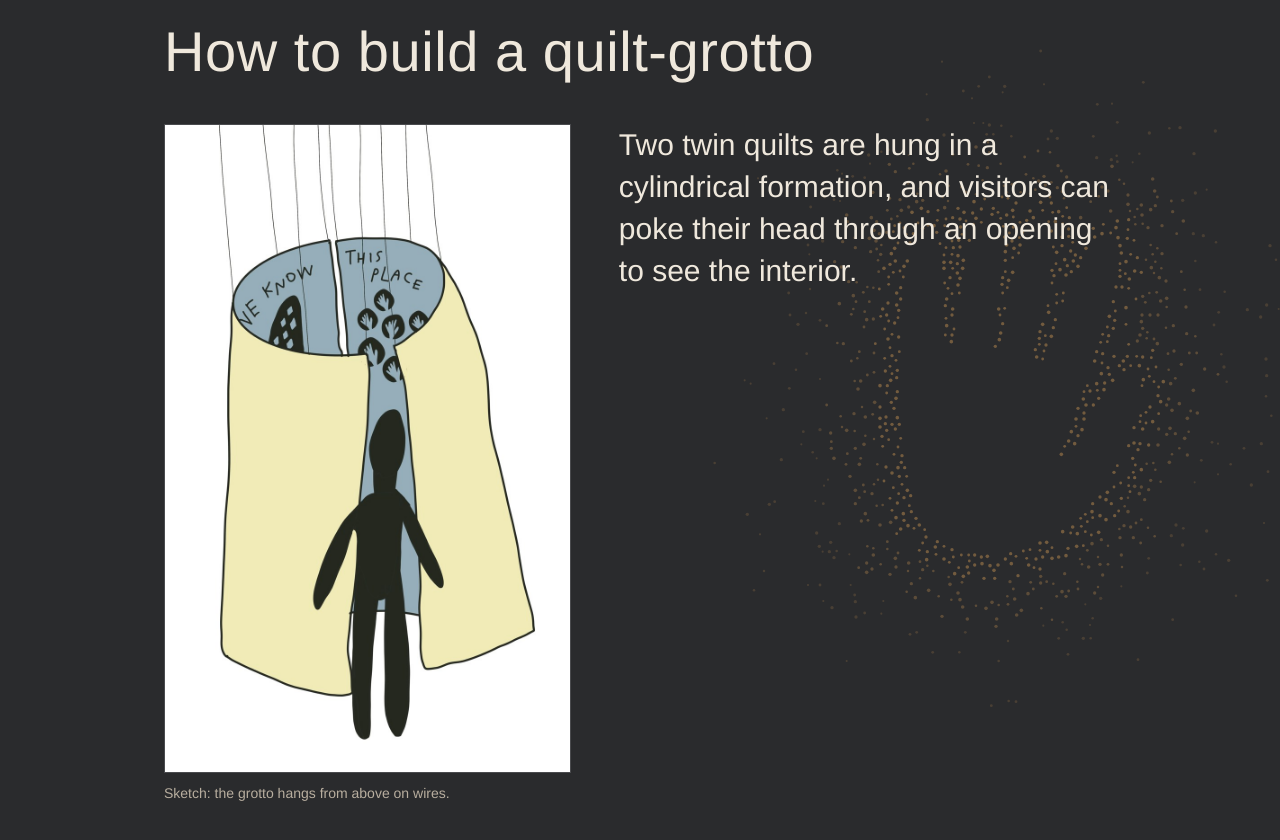
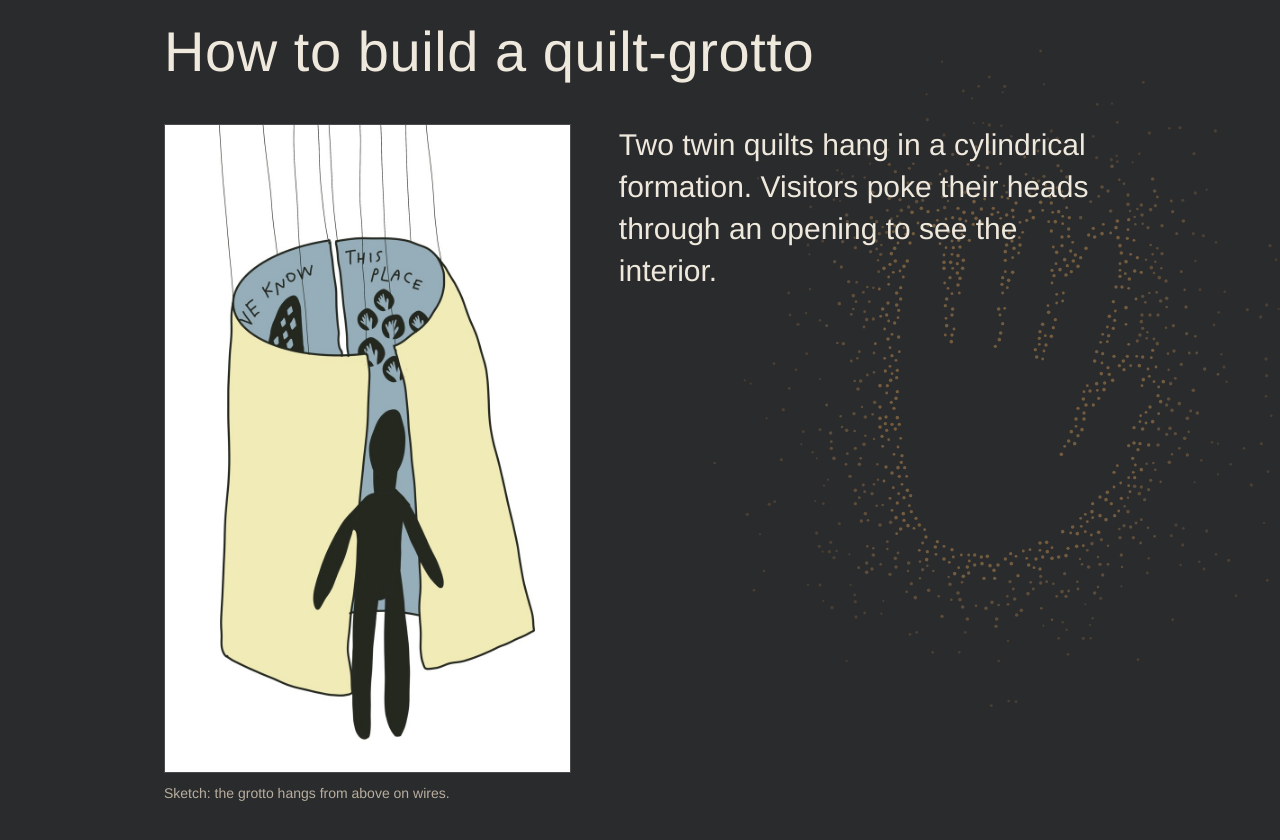
Before and after one commit to zakfoster921/grotto, a plain HTML site: page index.html in a window 1280 px wide. Shown: the part 2463-3303 px from the top of the page. Drawn offline with Linux system fonts and the light colour scheme.

Commit message:
Finesse grotto description
Co-Authored-By: Claude Sonnet 5.5 <noreply@anthropic.com>
Claude-Session: https://claude.ai/code/session_01RMnPCrtHj62XByH61jJxP8

```diff
--- a/index.html
+++ b/index.html
@@ -89,7 +89,7 @@ footer{border-top:1px solid var(--line);padding:48px 0;color:var(--mute);font-si
 <p class="eyebrow">Inside a grotto</p>
 <h2>How to build a quilt-grotto</h2>
 <div class="inside-grid flip2"><figure class="sketch" style="margin:0"><img src="media/grotto-illustration-2.jpg" alt="Illustration of a quilted grotto hanging from wires, with hand stencils and the words WE KNOW THIS PLACE inside, and a dark standing figure at its opening"><figcaption>Sketch: the grotto hangs from above on wires.</figcaption></figure>
-<p class="lead" style="margin:0">Two twin quilts are hung in a cylindrical formation, and visitors can poke their head through an opening to see the interior.</p>
+<p class="lead" style="margin:0">Two twin quilts hang in a cylindrical formation. Visitors poke their heads through an opening to see the interior.</p>
 </div>
 </div>
 </div></section>
```
